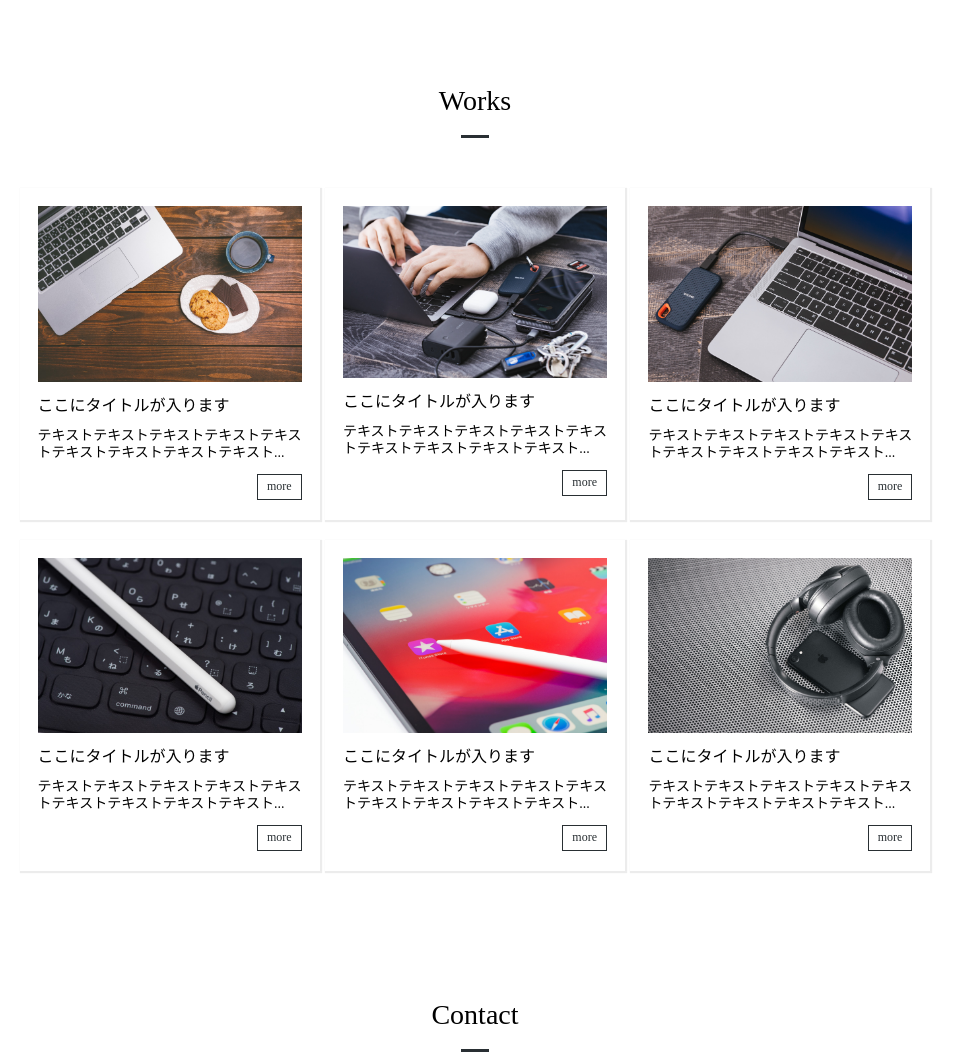
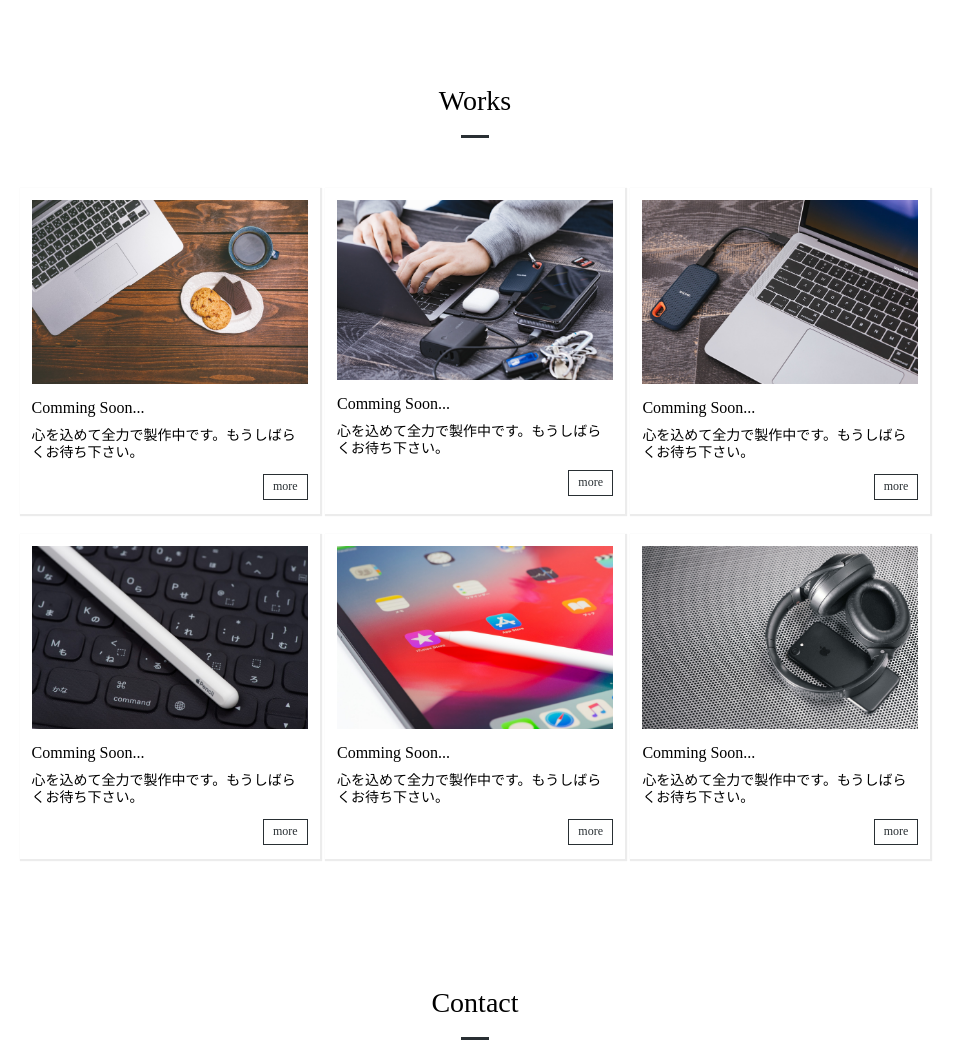
Before and after one commit to sakupon730/portfolio, a PHP site: page / in a window 1280 px wide. Shown: the part 2678-3731 px from the top of the page, without its empty margins (293-1256 px from the left). Run offline with PHP 8.4, Linux system fonts and the light colour scheme; some libraries are stand-ins or nearby versions.

Commit message:
complete

```diff
--- a/index.html
+++ b/index.html
@@ -170,9 +170,9 @@
                 <section class="works-container">
                     <div class="works-item">
                         <figure><img src="./img/works-01.jpg" alt=""></figure>
-                        <h4 class="item-ttl">ここにタイトルが入ります</h4>
+                        <h4 class="item-ttl">Comming Soon...</h4>
                         <p>
-                            テキストテキストテキストテキストテキストテキストテキストテキストテキスト...
+                            心を込めて全力で製作中です。もうしばらくお待ち下さい。
                         </p>
                         <div class="more">
                             <a data-target="modal-area-1" class="click-more">more</a>
@@ -181,9 +181,9 @@
 
                     <div class="works-item">
                         <figure><img src="./img/works-02.jpg" alt=""></figure>
-                        <h4 class="item-ttl">ここにタイトルが入ります</h4>
+                        <h4 class="item-ttl">Comming Soon...</h4>
                         <p>
-                            テキストテキストテキストテキストテキストテキストテキストテキストテキスト...
+                            心を込めて全力で製作中です。もうしばらくお待ち下さい。
                         </p>
                         <div class="more">
                             <a data-target="modal-area-2" class="click-more">more</a>
@@ -192,9 +192,9 @@
 
                     <div class="works-item">
                         <figure><img src="./img/works-03.jpg" alt=""></figure>
-                        <h4 class="item-ttl">ここにタイトルが入ります</h4>
+                        <h4 class="item-ttl">Comming Soon...</h4>
                         <p>
-                            テキストテキストテキストテキストテキストテキストテキストテキストテキスト...
+                            心を込めて全力で製作中です。もうしばらくお待ち下さい。
                         </p>
                         <div class="more">
                             <a data-target="modal-area-3" class="click-more">more</a>
@@ -203,9 +203,9 @@
 
                     <div class="works-item">
                         <figure><img src="./img/works-04.jpg" alt=""></figure>
-                        <h4 class="item-ttl">ここにタイトルが入ります</h4>
+                        <h4 class="item-ttl">Comming Soon...</h4>
                         <p>
-                            テキストテキストテキストテキストテキストテキストテキストテキストテキスト...
+                            心を込めて全力で製作中です。もうしばらくお待ち下さい。
                         </p>
                         <div class="more">
                             <a data-target="modal-area-4" class="click-more">more</a>
@@ -214,9 +214,9 @@
 
                     <div class="works-item">
                         <figure><img src="./img/works-05.jpg" alt=""></figure>
-                        <h4 class="item-ttl">ここにタイトルが入ります</h4>
+                        <h4 class="item-ttl">Comming Soon...</h4>
                         <p>
-                            テキストテキストテキストテキストテキストテキストテキストテキストテキスト...
+                            心を込めて全力で製作中です。もうしばらくお待ち下さい。
                         </p>
                         <div class="more">
                             <a data-target="modal-area-5" class="click-more">more</a>
@@ -225,9 +225,9 @@
 
                     <div class="works-item">
                         <figure><img src="./img/works-06.jpg" alt=""></figure>
-                        <h4 class="item-ttl">ここにタイトルが入ります</h4>
+                        <h4 class="item-ttl">Comming Soon...</h4>
                         <p>
-                            テキストテキストテキストテキストテキストテキストテキストテキストテキスト...
+                            心を込めて全力で製作中です。もうしばらくお待ち下さい。
                         </p>
                         <div class="more">
                             <a data-target="modal-area-6" class="click-more">more</a>
@@ -238,10 +238,10 @@
                     <div id="modal-area-1" class="modal-close">
                         <div class="modal-bg"></div><!-- モーダルのオーバーレイ -->
                             <div class="modal-content" id="close-fixed"><!-- モーダル中身 -->
-                                <h2>ここにタイトルが入ります</h2>
+                                <h2>Comming Soon...</h2>
                                 <figure><img src="./img/works-01.jpg" alt=""></figure>
                                 <p>
-                                    テキストテキストテキストテキストテキストテキストテキストテキストテキストテキストテキストテキストテキストテキストテキストテキストテキストテキストテキストテキストテキストテキストテキストテキストテキストテキストテキストテキストテキストテキストテキストテキスト
+                                    moreボタンを押してしまったんですね...。「こいつ、ポートフォリオサイト作ったのに見せるもんないんかい！」と思った方、申し訳ありません。その通りでございます。製作完了次第、たぶんひっそりと更新致しますのでもうしばらくお待ち下さい。
                                 </p>
                                 <div class="code">
                                     <a href="" class="view-code">view code</a>
@@ -258,10 +258,10 @@
                     <div id="modal-area-2" class="modal-close">
                         <div class="modal-bg"></div>
                             <div class="modal-content" id="close-fixed">
-                                <h2>ここにタイトルが入ります</h2>
+                                <h2>Comming Soon...</h2>
                                 <figure><img src="./img/works-02.jpg" alt=""></figure>
                                 <p>
-                                    テキストテキストテキストテキストテキストテキストテキストテキストテキストテキストテキストテキストテキストテキストテキストテキストテキストテキストテキストテキストテキストテキストテキストテキストテキストテキストテキストテキストテキストテキストテキストテキスト
+                                    moreボタンを押してしまったんですね...。「こいつ、ポートフォリオサイト作ったのに見せるもんないんかい！」と思った方、申し訳ありません。その通りでございます。製作完了次第、たぶんひっそりと更新致しますのでもうしばらくお待ち下さい。
                                 </p>
                                 <div class="code">
                                     <a href="" class="view-code">view code</a>
@@ -278,10 +278,10 @@
                     <div id="modal-area-3" class="modal-close">
                         <div class="modal-bg"></div>
                             <div class="modal-content" id="close-fixed">
-                                <h2>ここにタイトルが入ります</h2>
+                                <h2>Comming Soon...</h2>
                                 <figure><img src="./img/works-03.jpg" alt=""></figure>
                                 <p>
-                                    テキストテキストテキストテキストテキストテキストテキストテキストテキストテキストテキストテキストテキストテキストテキストテキストテキストテキストテキストテキストテキストテキストテキストテキストテキストテキストテキストテキストテキストテキストテキストテキスト
+                                    moreボタンを押してしまったんですね...。「こいつ、ポートフォリオサイト作ったのに見せるもんないんかい！」と思った方、申し訳ありません。その通りでございます。製作完了次第、たぶんひっそりと更新致しますのでもうしばらくお待ち下さい。
                                 </p>
                                 <div class="code">
                                     <a href="" class="view-code">view code</a>
@@ -298,10 +298,10 @@
                     <div id="modal-area-4" class="modal-close">
                         <div class="modal-bg"></div>
                             <div class="modal-content" id="close-fixed">
-                                <h2>ここにタイトルが入ります</h2>
+                                <h2>Comming Soon...</h2>
                                 <figure><img src="./img/works-04.jpg" alt=""></figure>
                                 <p>
-                                    テキストテキストテキストテキストテキストテキストテキストテキストテキストテキストテキストテキストテキストテキストテキストテキストテキストテキストテキストテキストテキストテキストテキストテキストテキストテキストテキストテキストテキストテキストテキストテキスト
+                                    moreボタンを押してしまったんですね...。「こいつ、ポートフォリオサイト作ったのに見せるもんないんかい！」と思った方、申し訳ありません。その通りでございます。製作完了次第、たぶんひっそりと更新致しますのでもうしばらくお待ち下さい。
                                 </p>
                                 <div class="code">
                                     <a href="" class="view-code">view code</a>
@@ -319,10 +319,10 @@
                         <div class="modal-bg"></div>
                             <div class="modal-content" id="close-fixed">
                                     <div class="modal-content" id="close-fixed">
-                                <h2>ここにタイトルが入ります</h2>
+                                <h2>Comming Soon...</h2>
                                 <figure><img src="./img/works-05.jpg" alt=""></figure>
                                 <p>
-                                    テキストテキストテキストテキストテキストテキストテキストテキストテキストテキストテキストテキストテキストテキストテキストテキストテキストテキストテキストテキストテキストテキストテキストテキストテキストテキストテキストテキストテキストテキストテキストテキスト
+                                    moreボタンを押してしまったんですね...。「こいつ、ポートフォリオサイト作ったのに見せるもんないんかい！」と思った方、申し訳ありません。その通りでございます。製作完了次第、たぶんひっそりと更新致しますのでもうしばらくお待ち下さい。
                                 </p>
                                 <div class="code">
                                     <a href="" class="view-code">view code</a>
@@ -339,10 +339,10 @@
                     <div id="modal-area-6" class="modal-close">
                         <div class="modal-bg"></div>
                             <div class="modal-content" id="close-fixed">
-                                <h2>ここにタイトルが入ります</h2>
+                                <h2>Comming Soon...</h2>
                                 <figure><img src="./img/works-06.jpg" alt=""></figure>
                                 <p>
-                                    テキストテキストテキストテキストテキストテキストテキストテキストテキストテキストテキストテキストテキストテキストテキストテキストテキストテキストテキストテキストテキストテキストテキストテキストテキストテキストテキストテキストテキストテキストテキストテキスト
+                                    moreボタンを押してしまったんですね...。「こいつ、ポートフォリオサイト作ったのに見せるもんないんかい！」と思った方、申し訳ありません。その通りでございます。製作完了次第、たぶんひっそりと更新致しますのでもうしばらくお待ち下さい。
                                 </p>
                                 <div class="code">
                                     <a href="" class="view-code">view code</a>
--- a/large.css
+++ b/large.css
@@ -223,6 +223,7 @@ img{
     margin: 0 auto;
 }
 
+
 /********* contact **********/
 #contact{
     width: 80%;
--- a/midium.css
+++ b/midium.css
@@ -284,7 +284,7 @@ img{
 
 /********* modal **********/
 .modal-content{
-    width: 80%;
+    width: 40rem;
 }
 
 
--- a/small.css
+++ b/small.css
@@ -304,6 +304,12 @@ img{
 .modal-content{
     width: 90%;
 }
+.modal-content h2{
+    font-size: 2rem;
+}
+.view-code{
+    font-size: 1.4rem;
+}
 
 
 /********* contact **********/
--- a/style.css
+++ b/style.css
@@ -428,7 +428,7 @@ a:hover{
     width: 30rem;
     box-shadow: .1rem .1rem .1rem .1rem #ececec;
     margin-bottom: 2rem;
-    padding: 1.8rem;
+    padding: 1.2rem;
     flex-direction: row;
 }
 .works-item figure{
@@ -440,7 +440,7 @@ a:hover{
 }
 .item-ttl{
     font-size: 1.6rem;
-    margin-bottom: 1.4rem;
+    margin-bottom: 1.2rem;
 }
 .works-item p{
     font-size: 1.4rem;
@@ -521,14 +521,14 @@ a:hover{
     transform: translate(-50%, -50%);
     width: 50rem;
     background-color: #fff;
-    padding: 2rem 3rem;
+    padding: 2rem 2rem;
 }
 .modal-content h2{
     font-size: 2.2rem;
     margin-bottom: 1.4rem;
 }
 .modal-content figure{
-    margin-bottom: 2rem;
+    margin-bottom: 1.4rem;
 }
 .modal-content figure img{
     width: 100%;
@@ -536,7 +536,7 @@ a:hover{
 .modal-content p{
     font-size: 1.4rem;
     line-height: 1.4;
-    margin-bottom: 2.4rem;
+    margin-bottom: 1.4rem;
 }
 .close button{
     background-color: #fff;
@@ -585,7 +585,7 @@ a:hover{
     padding: .8rem 1.4rem;
     border: .1px #292F33 solid;
     cursor: pointer;
-    font-size: 1.8rem;
+    font-size: 1.6rem;
     color: #292F33;
     background: #fff;
     outline: 0;
```
Also changed, not shown: scrollify/jquery.scrollify.js (deleted).
